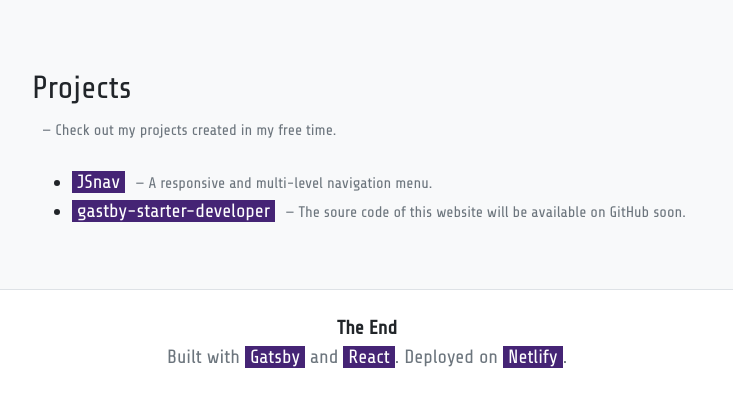
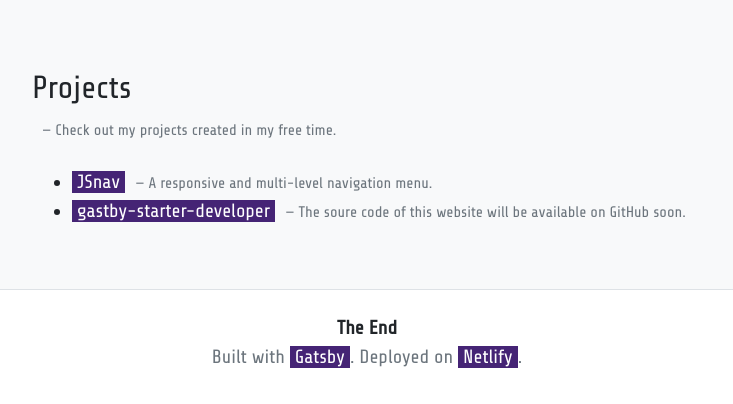
Before and after one commit to junsantilla/personal-website-gatsby, a Gatsby site: page / in a window 1280 px wide. Shown: the part 762-1166 px from the top of the page, without its empty margins (273-1006 px from the left). Built offline with nearby package versions, Linux system fonts and the light colour scheme; Gatsby itself is replaced by a stand-in of ours.

Commit message:
Update footer

```diff
--- a/src/components/footer.js
+++ b/src/components/footer.js
@@ -7,7 +7,7 @@ const Footer = () => (
                 <div className="row">
                     <div className="col-12 pt-4 pb-3 text-center">
                         <p className="font-weight-bold mb-0">The End</p>
-                        <p className="with">Built with <a href="https://www.gatsbyjs.org/" target="_blank">Gatsby</a> and <a href="https://reactjs.org/" target="_blank">React</a>. Deployed on <a href="https://www.netlify.com/" target="_blank">Netlify</a>.</p>
+                        <p className="with">Built with <a href="https://www.gatsbyjs.org/" target="_blank">Gatsby</a>. Deployed on <a href="https://www.netlify.com/" target="_blank">Netlify</a>.</p>
                     </div>
                 </div>
             </div>
```
